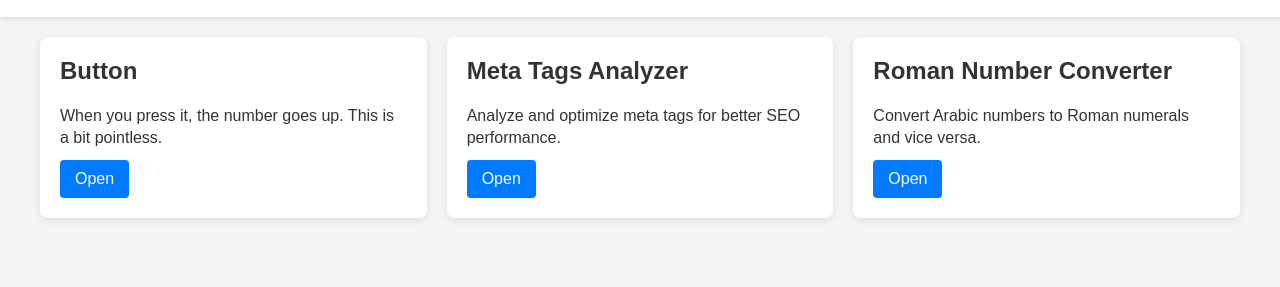
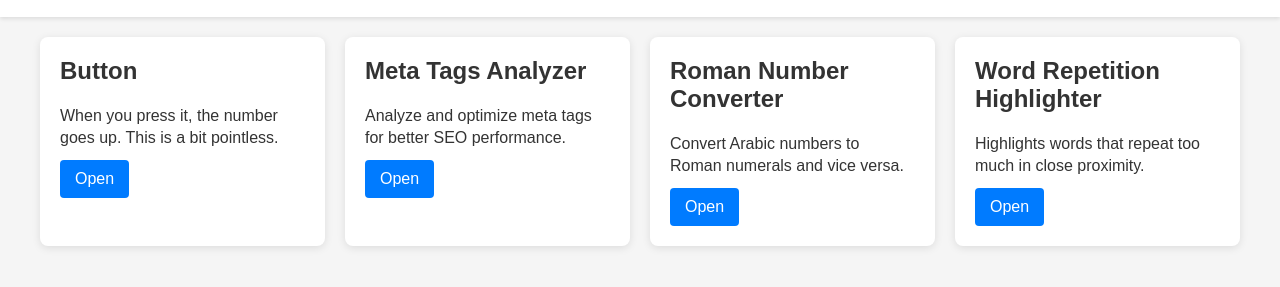
Before and after one commit to ricprd/ricprd.github.io, a plain HTML site: page index.html in a window 1280 px wide. Shown: the part 107-394 px from the top of the page. Drawn offline with Linux system fonts and the light colour scheme.

Commit message:
Update index.html

```diff
--- a/index.html
+++ b/index.html
@@ -101,6 +101,13 @@
         <p>Convert Arabic numbers to Roman numerals and vice versa.</p>
         <a href="roman.html" class="btn">Open</a>
       </div>
+
+      <!-- Software Card: Word Repetition Highlighter -->
+      <div class="card">
+        <h2>Word Repetition Highlighter</h2>
+        <p>Highlights words that repeat too much in close proximity.</p>
+        <a href="repeats.html" class="btn">Open</a>
+      </div>
     </div>
   </div>
 </body>
```
